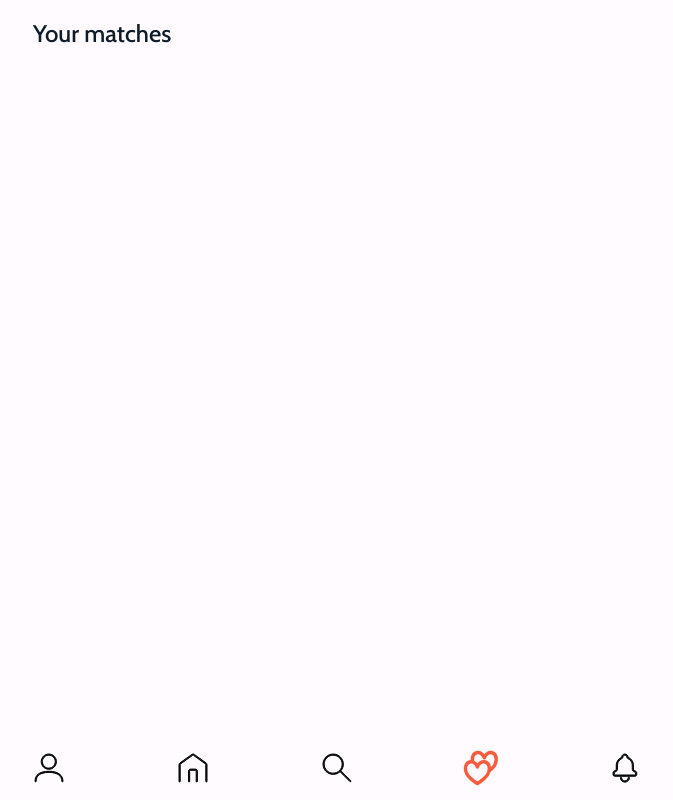
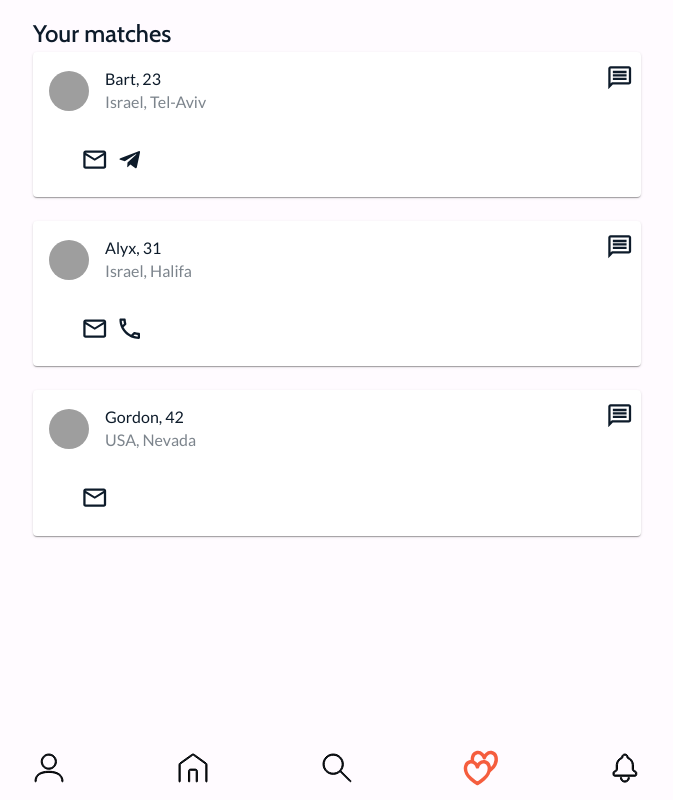
Before and after one commit to IfuryI/pwa-react-typescript, a React (Create React App) app: page /pwa-react-typescript/match in a window 1280 px wide. Shown: the whole page, without its empty margins (303-976 px from the left). Built offline with nearby package versions, Linux system fonts and the light colour scheme; grey boxes are pictures that could not be loaded.

Commit message:
Match card

```diff
--- /dev/null
+++ b/src/components/MatchCard/MatchCard.tsx
@@ -0,0 +1,68 @@
+import { Card, CardHeader, Avatar, CardContent, Box, Typography } from '@mui/material'
+import MessageOutlinedIcon from '@mui/icons-material/MessageOutlined'
+import EmailOutlinedIcon from '@mui/icons-material/EmailOutlined'
+import FacebookOutlinedIcon from '@mui/icons-material/FacebookOutlined'
+import PhoneOutlinedIcon from '@mui/icons-material/PhoneOutlined'
+import InstagramIcon from '@mui/icons-material/Instagram'
+import TelegramIcon from '@mui/icons-material/Telegram'
+import KeyboardArrowUpOutlinedIcon from '@mui/icons-material/KeyboardArrowUpOutlined';
+import type { Match } from 'models'
+import { useState } from 'react'
+
+export interface MatchCardProps {
+  match: Match
+}
+
+export const MatchCard = ({ match }: MatchCardProps): JSX.Element => {
+  const [collapsed, setIsCollapsed] = useState(true)
+
+  return <Card>
+    <CardHeader avatar={<Avatar src='../../assets/avatar.scg'></Avatar>}
+      title={`${match.name}, ${match.age}`}
+      subheader={`${match.location.country}, ${match.location.city}`}
+      action={collapsed
+        ? <MessageOutlinedIcon onClick={() => { setIsCollapsed(false) }} />
+        : <KeyboardArrowUpOutlinedIcon onClick={() => { setIsCollapsed(true) }}/>
+      }>
+    </CardHeader>
+    <CardContent>
+      <Box sx={{ display: 'flex', flexDirection: collapsed ? 'row' : 'column', gap: '8px', marginLeft: '2rem' }}>
+        {
+          Boolean(match.contacts.email) && (collapsed
+            ? <EmailOutlinedIcon></EmailOutlinedIcon>
+            : <Box sx={{ display: 'flex', alignItems: 'center', gap: '8px' }}>
+              <EmailOutlinedIcon></EmailOutlinedIcon><Typography>{match.contacts.email}</Typography>
+            </Box>)
+        }
+        {
+          Boolean(match.contacts.telegram) && (collapsed
+            ? <TelegramIcon></TelegramIcon>
+            : <Box sx={{ display: 'flex', alignItems: 'center', gap: '8px' }}>
+              <TelegramIcon></TelegramIcon><Typography>{match.contacts.telegram}</Typography>
+            </Box>)
+        }
+        {
+          Boolean(match.contacts.telephone) && (collapsed
+            ? <PhoneOutlinedIcon></PhoneOutlinedIcon>
+            : <Box sx={{ display: 'flex', alignItems: 'center', gap: '8px' }}>
+              <PhoneOutlinedIcon></PhoneOutlinedIcon><Typography>{match.contacts.telephone}</Typography>
+            </Box>)
+        }
+        {
+          Boolean(match.contacts.facebook) && (collapsed
+            ? <FacebookOutlinedIcon></FacebookOutlinedIcon>
+            : <Box sx={{ display: 'flex', alignItems: 'center', gap: '8px' }}>
+              <FacebookOutlinedIcon></FacebookOutlinedIcon><Typography>{match.contacts.facebook}</Typography>
+            </Box>)
+        }
+        {
+          Boolean(match.contacts.instagram) && (collapsed
+            ? <InstagramIcon></InstagramIcon>
+            : <Box sx={{ display: 'flex', alignItems: 'center', gap: '8px' }}>
+              <InstagramIcon></InstagramIcon><Typography>{match.contacts.instagram}</Typography>
+            </Box>)
+        }
+      </Box>
+    </CardContent>
+  </Card>
+}
--- /dev/null
+++ b/src/components/index.ts
@@ -0,0 +1,3 @@
+export * from './MatchCard/MatchCard'
+export * from './navigation/NavBar/NavBar'
+export * from './navigation/NavButton/NavButton'
--- a/src/components/navigation/NavBar/NavBar.module.scss
+++ b/src/components/navigation/NavBar/NavBar.module.scss
@@ -3,6 +3,7 @@
     position: fixed;
     bottom: 0;
     width: 100%;
+    height: 64px;
   }
 
   .navbar__navbox {
--- a/src/index.scss
+++ b/src/index.scss
@@ -14,9 +14,13 @@ html, body {
 :root {
   // Variables for light palete
   --text-color: black;
+  --bg-color: #FFFBFF;
+  --secondary-bg-color: #fff;
 
   .dark {
     // Variables for dark palete
     --text-color: white;
+    --bg-color: #0D1B2A;
+    --secondary-bg-color: #192B3E;
   }
 }
--- a/src/layouts/Main/MainLayout.module.scss
+++ b/src/layouts/Main/MainLayout.module.scss
@@ -5,5 +5,6 @@
     padding: 1rem;
     display: flex;
     flex-direction: column;
-    height: 100%;
+    height: calc(100% - 64px);
+    overflow: auto;
   }
--- /dev/null
+++ b/src/models/index.ts
@@ -0,0 +1,2 @@
+export * from './match'
+export * from './user'
--- /dev/null
+++ b/src/pages/Matches/Matches.module.scss
@@ -0,0 +1,12 @@
+.matchesContainer {
+    display: flex;
+    flex-direction: column;
+    justify-content: center;
+    row-gap: 24px;
+}
+
+.matchCard {
+    background-color: var(--secondary-bg-color);
+    height: 200px;
+    border-radius: 16px;
+}
--- a/src/pages/Matches/Matches.tsx
+++ b/src/pages/Matches/Matches.tsx
@@ -1,9 +1,53 @@
-import styles from '../../styles/utility.module.scss'
+import utilityStyles from '../../styles/utility.module.scss'
+import styles from './Matches.module.scss'
+import type { Match } from 'models'
+import { MatchCard } from 'src/components/MatchCard/MatchCard'
+
+const matches: Match[] = [
+  {
+    name: 'Bart',
+    age: 23,
+    location: {
+      city: 'Tel-Aviv',
+      country: 'Israel'
+    },
+    contacts: {
+      email: 'bart23@israil.mail.com',
+      telegram: 'bart@telegram'
+    }
+  },
+  {
+    name: 'Alyx',
+    age: 31,
+    location: {
+      city: 'Halifa',
+      country: 'Israel'
+    },
+    contacts: {
+      email: 'alyx@israil.mail.com',
+      telephone: '+7(123)92-23-12'
+    }
+  },
+  {
+    name: 'Gordon',
+    age: 42,
+    location: {
+      city: 'Nevada',
+      country: 'USA'
+    },
+    contacts: {
+      email: 'gordon@usa.mail.com'
+    }
+  }
+]
 
 const Matches: React.FunctionComponent = () => {
-  return (
-    <h2 className={styles.headerTemp}>Your matches</h2>
-  )
+  return <>
+    <h2 className={utilityStyles.headerTemp}>Your matches</h2>
+    <div className={styles.matchesContainer}>
+      { matches.map((m, index) => <MatchCard key={index} match={m}></MatchCard>) }
+    </div>
+  </>
 }
 
 export default Matches
--- a/src/styles/defaultTheme.tsx
+++ b/src/styles/defaultTheme.tsx
@@ -11,7 +11,8 @@ const darkTheme = createTheme({
   palette: {
     mode: 'dark',
     background: {
-      default: '#0D1B2A'
+      default: '#0D1B2A',
+      paper: '#192B3E'
     }
   }
 })
```
Also changed, not shown: src/models/match.ts (added, +15 -0 lines), tsconfig.json (+7 -1 lines), src/assets/avatar.svg (renamed from src/assets/nav-bar/avatar.svg).
